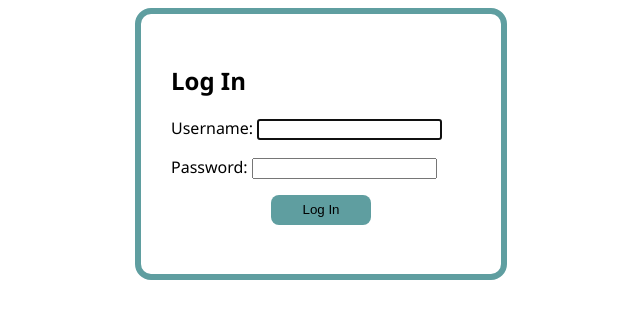
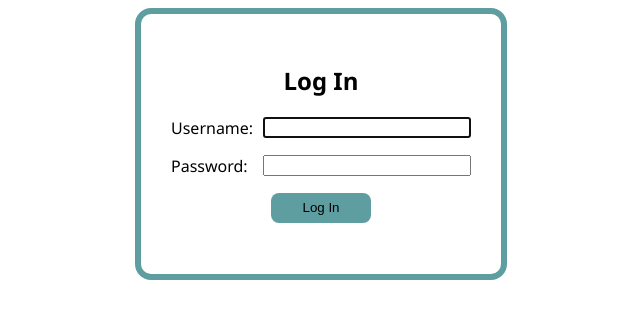
Before and after one commit to IvanLudvig/dlp-app, a Django app: page /accounts/login/ in a window 1280 px wide. Shown: the top 319 px of the page, without its empty margins (319-959 px from the left). Run offline with Django 4.2, Linux system fonts and the light colour scheme.

Commit message:
login page

```diff
--- a/templates/registration/base.html
+++ b/templates/registration/base.html
@@ -4,6 +4,16 @@
 <head>
   <meta charset="utf-8">
   <title>{% block title %}Dlp{% endblock %}</title>
+  <style>
+    input {
+      width: 200px;
+      float: right;
+    }
+
+    h2 {
+      text-align: center;
+    }
+  </style>
 </head>
 <body>
   <main>
```
